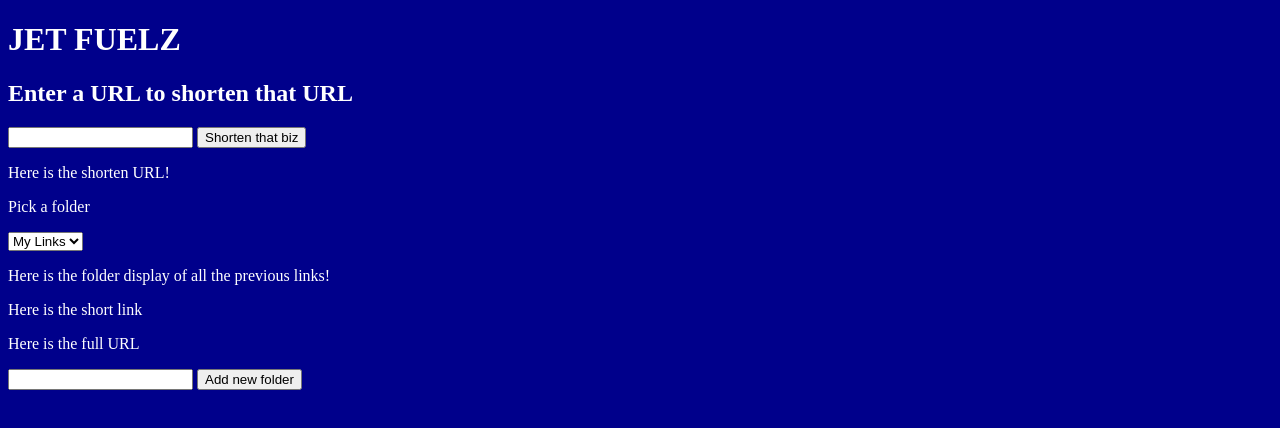
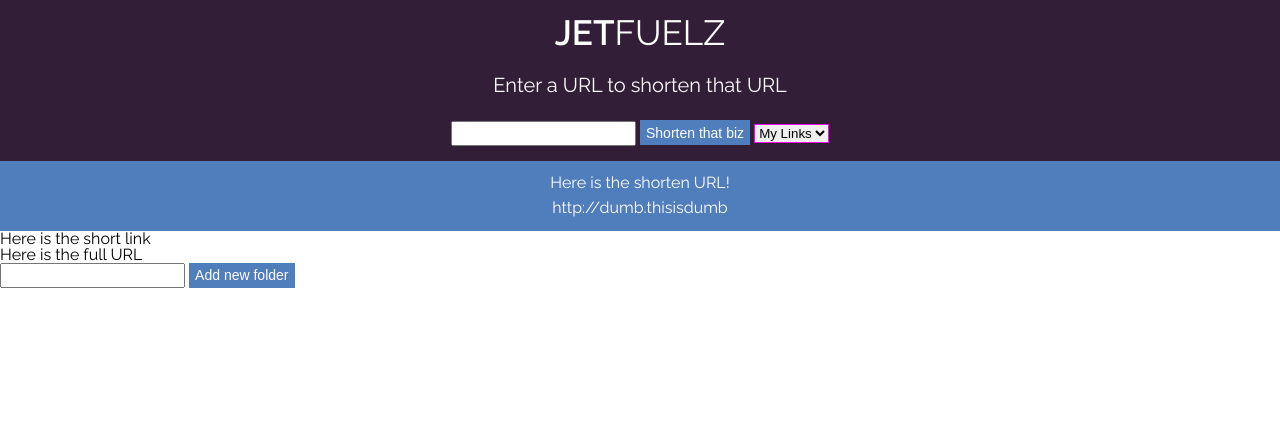
Before and after one commit to juliankyer/JetFuel, a website: page index.html in a window 1280 px wide. Drawn offline with nearby package versions, Linux system fonts and the light colour scheme.

Commit message:
Add CSS/UX

```diff
--- a/index.html
+++ b/index.html
@@ -2,27 +2,32 @@
 <html>
   <head>
     <title>JET FUELZ</title>
+    <link href="https://fonts.googleapis.com/css?family=Raleway:400,600" rel="stylesheet">
+    <link rel="stylesheet" type="text/css" href="reset.css">
     <link rel="stylesheet" type="text/css" href="style.css">
     <script src="https://code.jquery.com/jquery-3.2.1.min.js"></script>
   </head>
   <body>
-    <h1>JET FUELZ</h1>
-    <section>
+    <section class="main-input">
+      <h1><span>JET</span>FUELZ</h1>
       <h2>Enter a URL to shorten that URL</h2>
-      <input id="long-url-input" type="text" />
-      <button> Shorten that biz </button>
+      <form>
+        <input id="long-url-input" type="text" />
+        <button> Shorten that biz </button>
+        <select id="link-folder-dropdown">
+          <option value="my links">My Links</option>
+        </select>
+      </form>
+    </section>
+
+    <section class="short-display">
+      <p>Here is the shorten URL!</p>
+      <p>http://dumb.thisisdumb</p>
     </section>
 
     <section>
-      <p>Here is the shorten URL!</p>
-    </section>
-
-    <section>
-      <p>Pick a folder</p>
-      <select id="link-folder-dropdown">
-        <option value="volvo">My Links</option>
-      </select>
-      <p>Here is the folder display of all the previous links!</p>
+      <!-- <p>Pick a folder</p>
+      <p>Here is the folder display of all the previous links!</p> -->
 
       <section>
         <article>
--- /dev/null
+++ b/reset.css
@@ -0,0 +1,48 @@
+/* http://meyerweb.com/eric/tools/css/reset/
+   v2.0 | 20110126
+   License: none (public domain)
+*/
+
+html, body, div, span, applet, object, iframe,
+h1, h2, h3, h4, h5, h6, p, blockquote, pre,
+a, abbr, acronym, address, big, cite, code,
+del, dfn, em, img, ins, kbd, q, s, samp,
+small, strike, strong, sub, sup, tt, var,
+b, u, i, center,
+dl, dt, dd, ol, ul, li,
+fieldset, form, label, legend,
+table, caption, tbody, tfoot, thead, tr, th, td,
+article, aside, canvas, details, embed,
+figure, figcaption, footer, header, hgroup,
+menu, nav, output, ruby, section, summary,
+time, mark, audio, video {
+	margin: 0;
+	padding: 0;
+	border: 0;
+	font-size: 100%;
+	font: inherit;
+	vertical-align: baseline;
+}
+/* HTML5 display-role reset for older browsers */
+article, aside, details, figcaption, figure,
+footer, header, hgroup, menu, nav, section {
+	display: block;
+}
+body {
+	line-height: 1;
+}
+ol, ul {
+	list-style: none;
+}
+blockquote, q {
+	quotes: none;
+}
+blockquote:before, blockquote:after,
+q:before, q:after {
+	content: '';
+	content: none;
+}
+table {
+	border-collapse: collapse;
+	border-spacing: 0;
+}
--- a/style.css
+++ b/style.css
@@ -1,4 +1,71 @@
-body {
-  background-color: darkblue;
-  color: white;
+body, html {
+  font-family: "Raleway", sans-serif;
 }
+
+h1 {
+  padding: 15px;
+  font-size: 35px;
+}
+
+h1 span {
+  font-weight: 600;
+}
+
+h2 {
+  padding: 10px;
+  font-size: 20px;
+}
+
+form {
+  padding: 15px;
+}
+
+input {
+  box-sizing: border-box;
+  height: 25px;
+}
+
+button {
+  border: none;
+  background-color: #507DBC;
+  color: #FFFFFF;
+  font-size: 14px;
+  height: 25px;
+}
+
+.main-input {
+  color: #FFFFFF;
+  background-color: #331E38;
+  text-align: center;
+}
+
+.short-display {
+  background-color: #507DBC;
+}
+
+select {
+  border: 1px solid magenta;
+}
+
+.short-display {
+  height: 50px;
+  padding: 10px;
+  display: flex;
+  flex-direction: column;
+  align-items: center;
+  justify-content: space-around;
+}
+
+.short-display p {
+  color: #ffffff;
+}
+
+
+
+/*PALETTE
+#331E38
+#DAE3E5
+#BBD1EA
+#A1C6EA
+#507DBC
+*/
```
